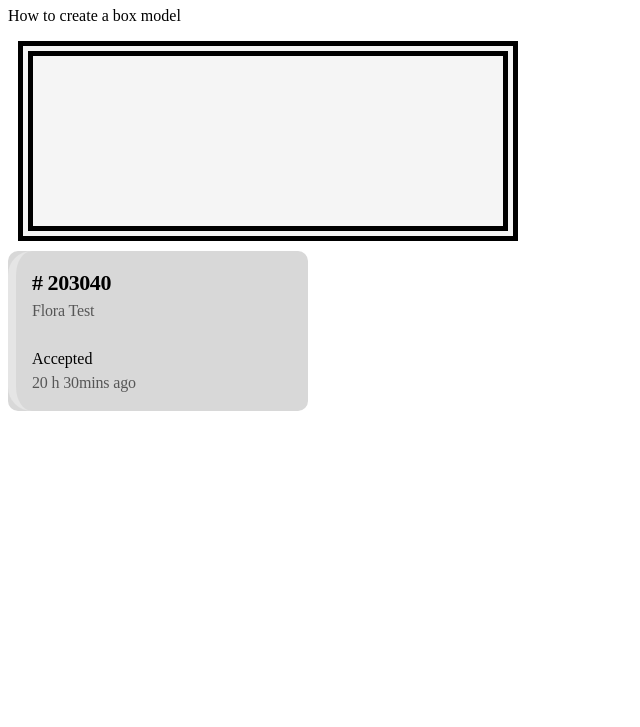
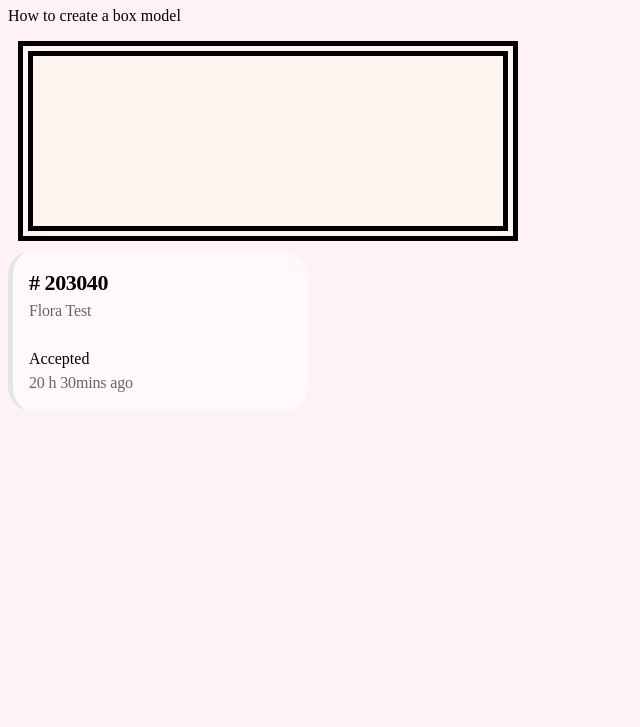
Before and after one commit to florenceorimba/CssDay3boxmodel, a plain HTML site: page index.htm in a window 1280 px wide. Shown: the part 73-800 px from the top of the page, without its empty margins (0-640 px from the left). Drawn offline with Linux system fonts and the light colour scheme.

Commit message:
Add files via upload

```diff
--- a/mystyles.css
+++ b/mystyles.css
@@ -4,7 +4,7 @@
     border-width: 15px; /* Change this value */
     border-style: double;
     border-color: black; /* Change color */
-    background-color: #F5F5F5;
+    background-color: #FFF5EE;
     padding: 60px; /* Task 2: Add padding */
     margin: 10px; /* Task 3: Adjust margin to space elements properly */
     box-sizing: border-box; /* Task 4: Add box sizing to all elements */
@@ -13,17 +13,28 @@
 .card { /* Task 5: Create a card-like component with padding margin and a border */
     color: var(--card);
     padding: var(--spacing-4);
-    border-left-width: 8px;
+    border-left-width: 5px;
     border-radius: 24px;
+    cursor: pointer;
     border-color: hsl(var(--border));
+background-color: var(--white-background-60);
+width: 100%;
+text-transform: none;
+font-size: 100%;
+-webkit-appearance: button;
 }
 
+.card:hover {
+  background-color: #e7e7e7;
+  color: Black;
+}
 
 .main-card {
     margin-bottom: 16px;
     width: 300px;
     border-radius: 10px; /* Optional for rounded corners */
-    background-color: #D8D8D8;
+color-scheme: light;
+color: var(--card);
 }
 
 :root {
@@ -33,6 +44,7 @@
     --spacing-4: 16px;
     --name-black-60: rgba(0, 0, 0, .6);
     --spacing-6: 24px;
+--white-background-60: hsla(0, 0%, 100%, .6)
 }
 
 *,:after,:before {
@@ -99,3 +111,8 @@ align-items: flex-end;
 display: flex;
 
 }
+
+
+body {
+background-color: #fff2f7;
+}
```
